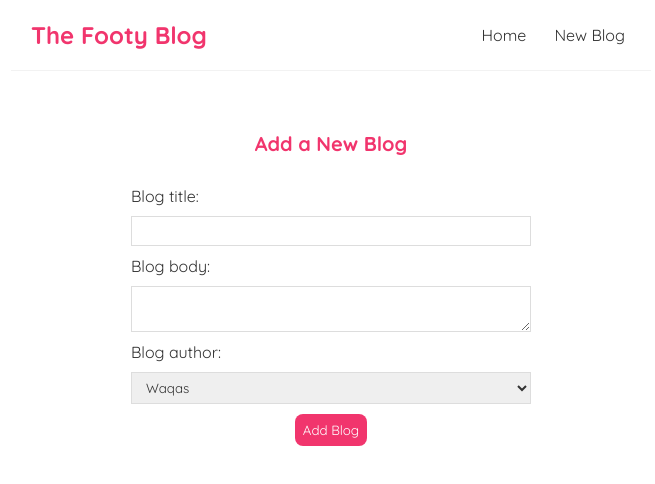
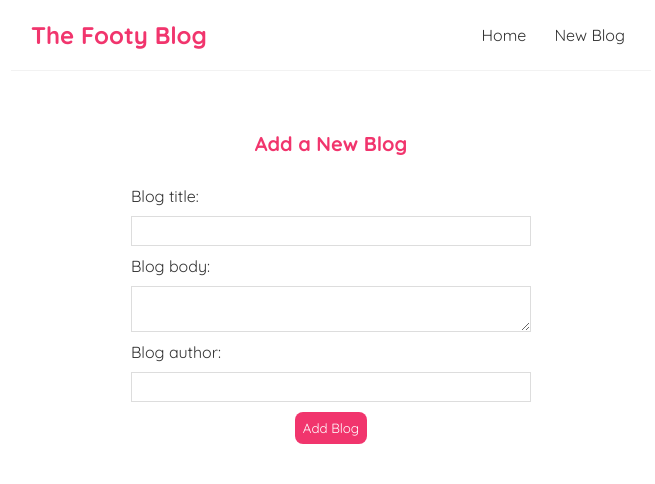
Before and after one commit to waqashameed/footy-blog, a React (Create React App) app: page /create in a window 1280 px wide. Shown: the top 484 px of the page, without its empty margins (309-964 px from the left). Built offline with nearby package versions, Linux system fonts and the light colour scheme.

Commit message:
Few changes in layout and author name

```diff
--- a/data/db.json
+++ b/data/db.json
@@ -17,6 +17,12 @@
       "title": "Friendly Match",
       "body": "Looking forward to play against Aston Villa this thursday!",
       "author": "Daska"
+    },
+    {
+      "title": "Business Project",
+      "body": "Ais Speed Prediction of vessels",
+      "author": "Waqas",
+      "id": 4
     }
   ]
 }
--- a/src/Create.js
+++ b/src/Create.js
@@ -4,9 +4,9 @@ import { useHistory } from "react-router-dom";
 const Create = () => {
     const [title, setTitle] = useState('');
     const [body, setBody] = useState('');
-    const [author, setAuthor] = useState('Waqas');
+    const [author, setAuthor] = useState('');
     const [isPending, setIsPending] = useState(false);
-    const history = useHistory;
+    const history = useHistory();
 
     const handleSubmit = (e) => {
         e.preventDefault();
@@ -44,14 +44,15 @@ const Create = () => {
             onChange={(e) => setBody(e.target.value)}
           ></textarea>
           <label>Blog author:</label>
-          <select
+          <input
+            type="text"
+            required
             value={author}
             onChange={(e) => setAuthor(e.target.value)}
-          >
-            <option value="Waqas">Waqas</option>
-            <option value="Khaplu">Khaplu</option>
-            <option value="Daska">Daska</option>
-          </select>
+          />
+
+
+
           { !isPending && <button>Add Blog</button> }
           { isPending && <button>Adding Blog...</button> }
 
```
